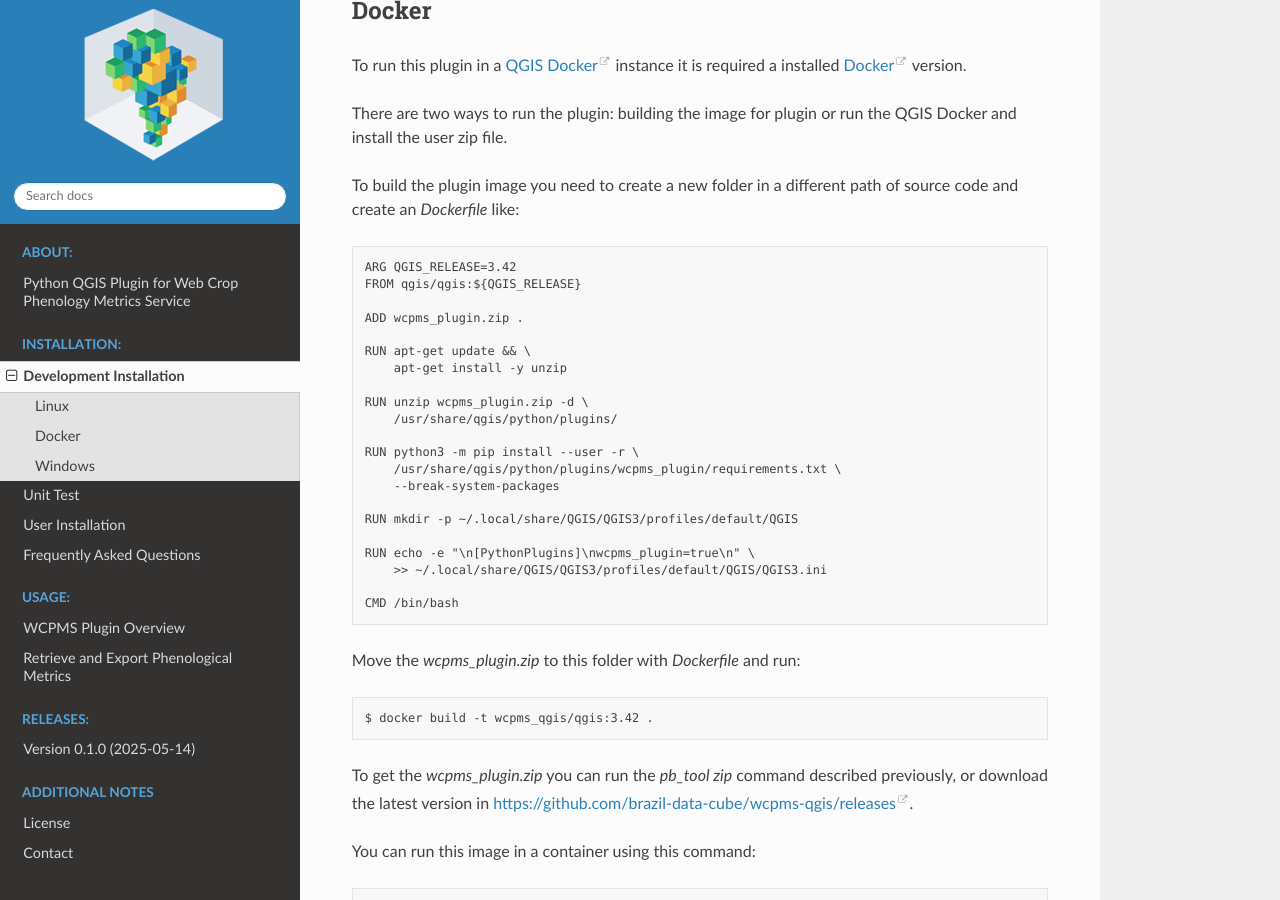
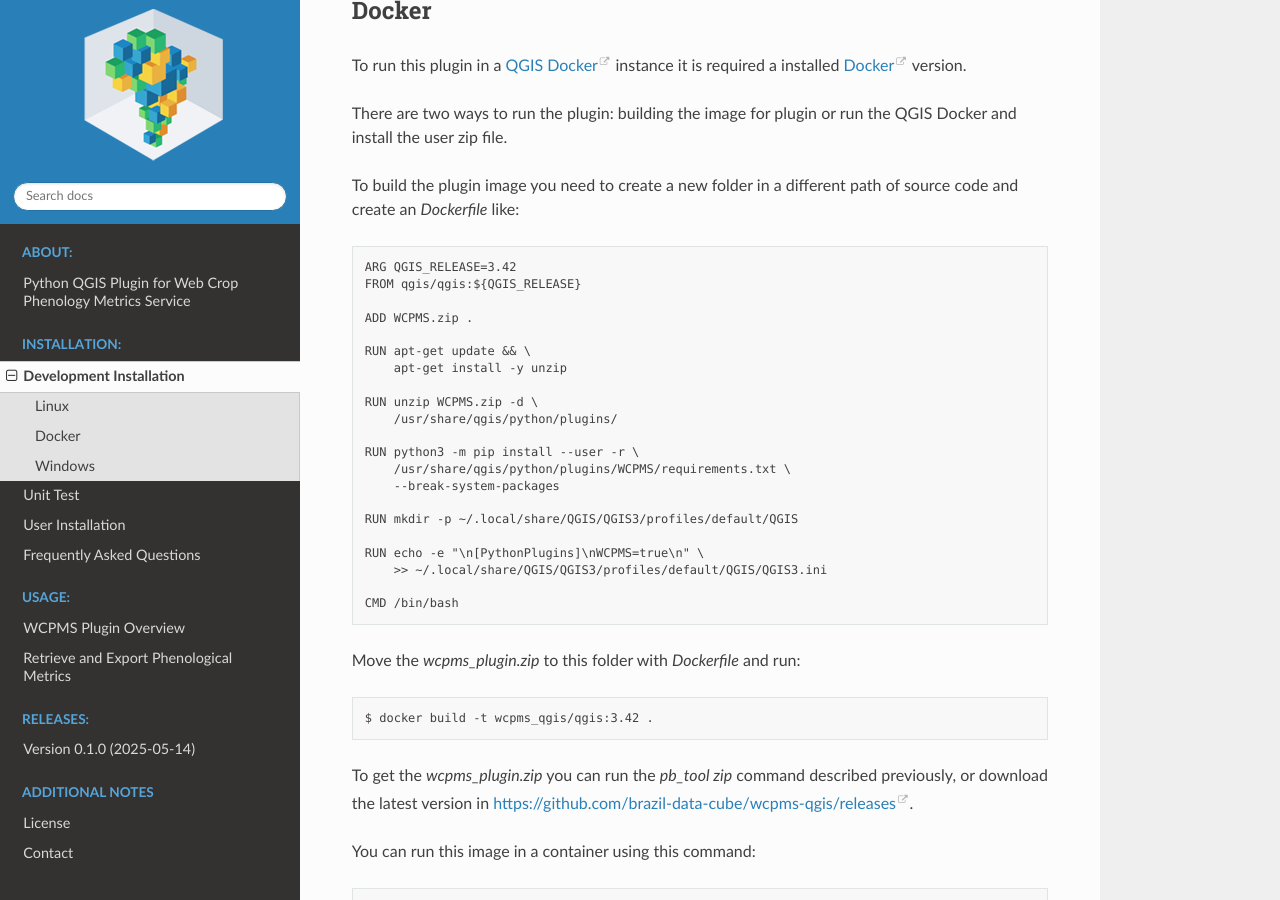
Before and after one commit to AbnerErnaniADSFatec/wcpms-qgis, a Sphinx documentation site: the page built from wcpms_plugin/help/source/dev_install.rst, in a window 1280 px wide and 900 px high, scrolled down 2351 px. Built offline with Sphinx 7.4.7 and the Read the Docs theme 3.1.0, drawn with Linux system fonts in a browser that asks for light colours.

Commit message:
Correção do nome do arquivo zip #6

```diff
--- a/wcpms_plugin/help/source/dev_install.rst
+++ b/wcpms_plugin/help/source/dev_install.rst
@@ -130,21 +130,21 @@ To build the plugin image you need to create a new folder in a different path of
     ARG QGIS_RELEASE=3.42
     FROM qgis/qgis:${QGIS_RELEASE}
 
-    ADD wcpms_plugin.zip .
+    ADD WCPMS.zip .
 
     RUN apt-get update && \
         apt-get install -y unzip
 
-    RUN unzip wcpms_plugin.zip -d \
+    RUN unzip WCPMS.zip -d \
         /usr/share/qgis/python/plugins/
 
     RUN python3 -m pip install --user -r \
-        /usr/share/qgis/python/plugins/wcpms_plugin/requirements.txt \
+        /usr/share/qgis/python/plugins/WCPMS/requirements.txt \
         --break-system-packages
 
     RUN mkdir -p ~/.local/share/QGIS/QGIS3/profiles/default/QGIS
 
-    RUN echo -e "\n[PythonPlugins]\nwcpms_plugin=true\n" \
+    RUN echo -e "\n[PythonPlugins]\nWCPMS=true\n" \
         >> ~/.local/share/QGIS/QGIS3/profiles/default/QGIS/QGIS3.ini
 
     CMD /bin/bash
```
